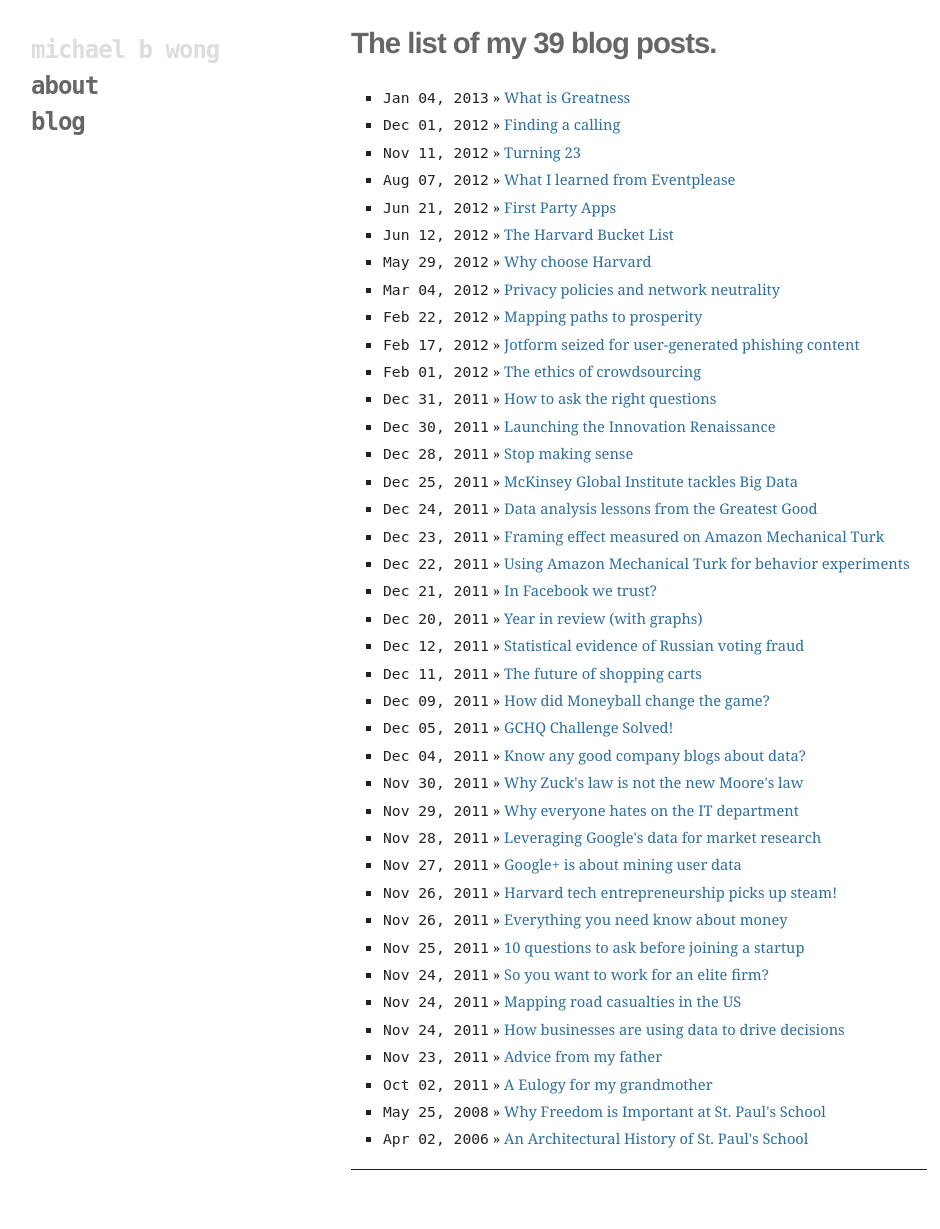
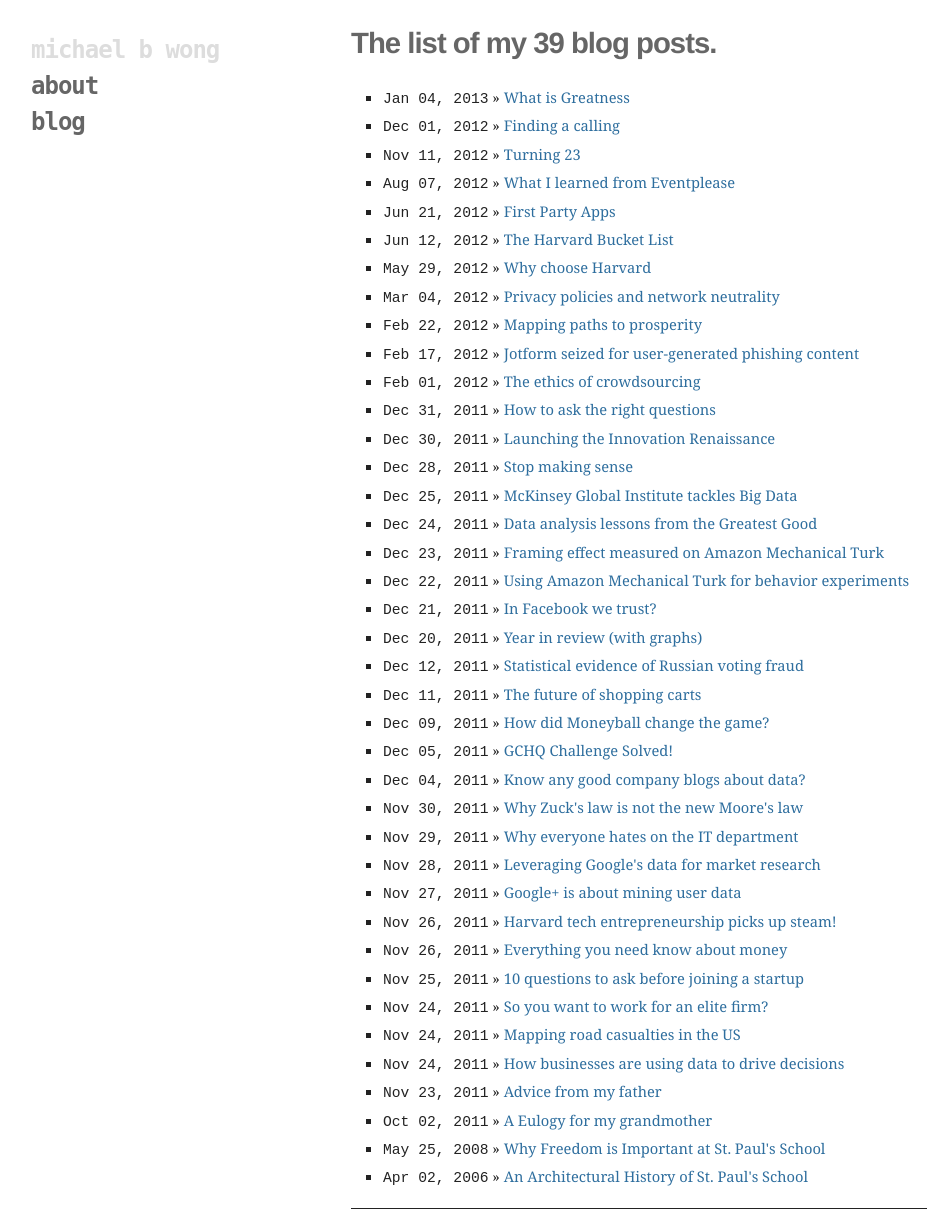
Before and after one commit to mbwong/mbwong.github.com, a Jekyll site: the page built from archive.html, in a window 1280 px wide. Shown: the whole page, without its empty margins (97-1037 px from the left). Built offline with Jekyll 4.4.1, drawn with Linux system fonts in a browser that asks for light colours; before the commit the page ends 1190 px from its top, so only the background shows below that.

Commit message:
Update css/screen.css

```diff
--- a/css/screen.css
+++ b/css/screen.css
@@ -117,7 +117,7 @@
 }
 
 .post span {
-  font-family: 'DejaVu Sans Mono', 'Courier New', monospace;
+  font-family: 'Courier New', monospace;
 }
 
 .post .signoff {
```
